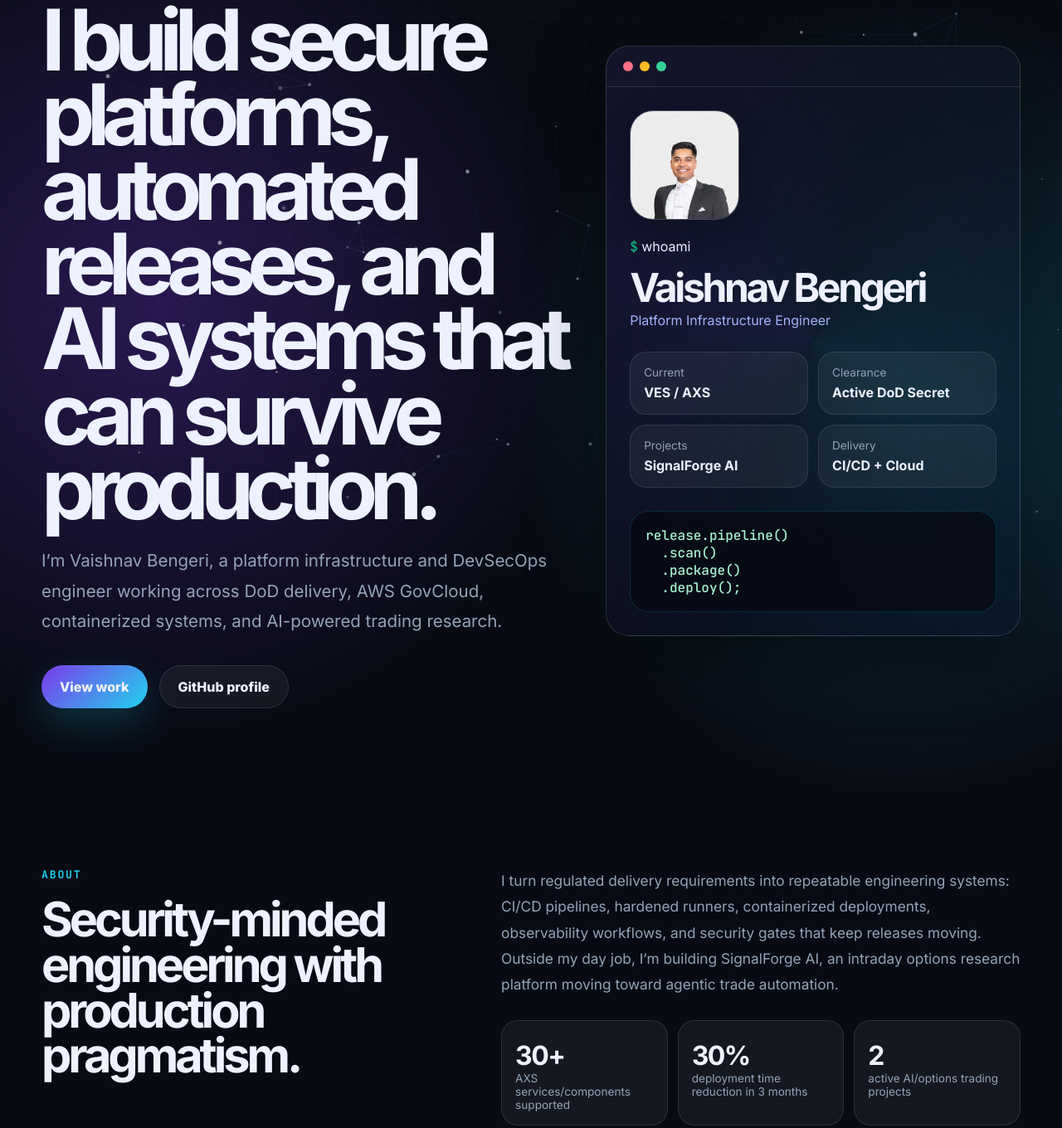
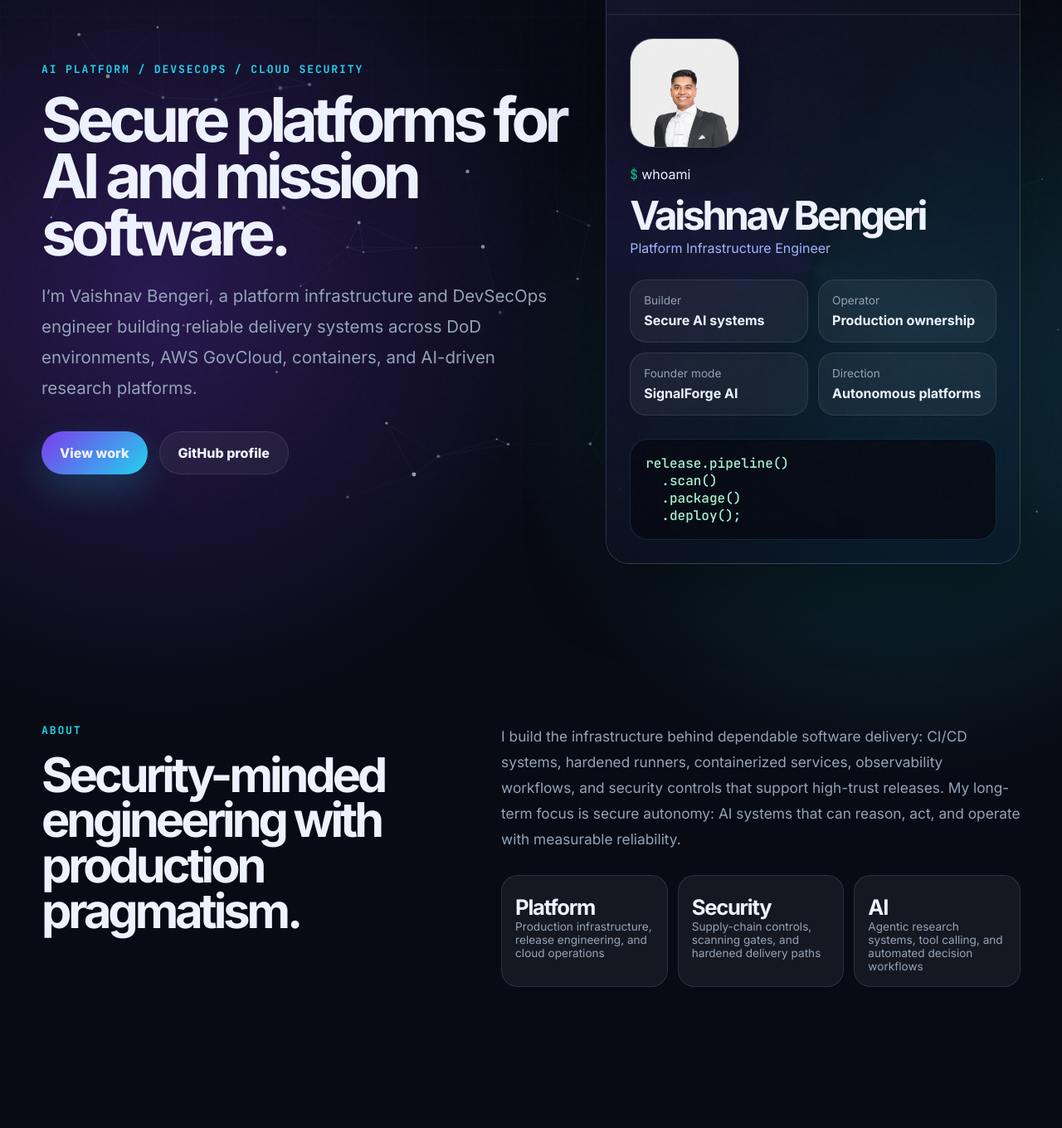
Before and after one commit to vaishnavb/vaishnavb.github.io, a plain HTML site: page index.html in a window 1280 px wide. Shown: the part 172-1532 px from the top of the page at 83% size. Drawn offline with Linux system fonts and the light colour scheme.

Commit message:
#2 - Polish hero and profile positioning

```diff
--- a/index.html
+++ b/index.html
@@ -47,11 +47,11 @@
         <div class="hero-copy reveal">
           <p class="eyebrow">AI Platform / DevSecOps / Cloud Security</p>
           <h1>
-            I build secure platforms, automated releases, and AI systems that can survive production.
+            Secure platforms for AI and mission software.
           </h1>
           <p class="hero-text">
-            I’m Vaishnav Bengeri, a platform infrastructure and DevSecOps engineer working across DoD delivery,
-            AWS GovCloud, containerized systems, and AI-powered trading research.
+            I’m Vaishnav Bengeri, a platform infrastructure and DevSecOps engineer building reliable delivery
+            systems across DoD environments, AWS GovCloud, containers, and AI-driven research platforms.
           </p>
           <div class="hero-actions">
             <a class="button primary magnetic" href="#work">View work</a>
@@ -69,10 +69,10 @@
             <h2>Vaishnav Bengeri</h2>
             <p class="muted">Platform Infrastructure Engineer</p>
             <div class="status-grid">
-              <div><span>Current</span><strong>VES / AXS</strong></div>
-              <div><span>Clearance</span><strong>Active DoD Secret</strong></div>
-              <div><span>Projects</span><strong>SignalForge AI</strong></div>
-              <div><span>Delivery</span><strong>CI/CD + Cloud</strong></div>
+              <div><span>Builder</span><strong>Secure AI systems</strong></div>
+              <div><span>Operator</span><strong>Production ownership</strong></div>
+              <div><span>Founder mode</span><strong>SignalForge AI</strong></div>
+              <div><span>Direction</span><strong>Autonomous platforms</strong></div>
             </div>
             <pre><code>release.pipeline()
   .scan()
@@ -89,15 +89,15 @@
         </div>
         <div class="about-content reveal delay-1">
           <p>
-            I turn regulated delivery requirements into repeatable engineering systems: CI/CD pipelines, hardened
-            runners, containerized deployments, observability workflows, and security gates that keep releases moving.
-            Outside my day job, I’m building SignalForge AI, an intraday options research platform moving toward
-            agentic trade automation.
+            I build the infrastructure behind dependable software delivery: CI/CD systems, hardened runners,
+            containerized services, observability workflows, and security controls that support high-trust releases.
+            My long-term focus is secure autonomy: AI systems that can reason, act, and operate with measurable
+            reliability.
           </p>
           <div class="stats">
-            <div><strong>30+</strong><span>AXS services/components supported</span></div>
-            <div><strong>30%</strong><span>deployment time reduction in 3 months</span></div>
-            <div><strong>2</strong><span>active AI/options trading projects</span></div>
+            <div><strong>Platform</strong><span>Production infrastructure, release engineering, and cloud operations</span></div>
+            <div><strong>Security</strong><span>Supply-chain controls, scanning gates, and hardened delivery paths</span></div>
+            <div><strong>AI</strong><span>Agentic research systems, tool calling, and automated decision workflows</span></div>
           </div>
         </div>
       </section>
@@ -117,13 +117,13 @@
             </div>
             <h3>SignalForge AI</h3>
             <p>
-              Intraday options trading research platform with scanner automation, simulated paper trades, outcome
-              tracking, risk dashboards, and AI-assisted approval analysis.
+              Intraday options research platform that connects scanner automation, simulated paper trades, outcome
+              tracking, risk dashboards, and AI-assisted trade analysis.
             </p>
             <ul class="compact-list">
-              <li>Built an inference layer with tool calling for trade analysis.</li>
+              <li>Built an inference layer with tool calling for structured trade review.</li>
               <li>Hosted on Google Cloud Run with GitHub Actions CI/CD.</li>
-              <li>Working toward agentic automation that can research, monitor, and execute autonomous trading workflows.</li>
+              <li>Developing toward agentic automation for research, monitoring, and autonomous workflow execution.</li>
             </ul>
             <a href="https://github.com/vaishnavb/SignalForge-AI" target="_blank" rel="noreferrer">View on GitHub →</a>
           </article>
@@ -132,13 +132,13 @@
             <span class="project-tag">Python / Options</span>
             <h3>Elite Options Scanner</h3>
             <p>
-              The gateway project and scanner engine behind SignalForge AI: a Python single-leg options scanner that
-              searches for high-probability intraday trade candidates.
+              Python scanner engine behind SignalForge AI, designed to surface single-leg options candidates for
+              intraday research and automated review.
             </p>
             <ul class="compact-list">
               <li>Scores candidate contracts using liquidity, pricing, expected return, and risk inputs.</li>
-              <li>Feeds the broader SignalForge workflow with structured trade opportunities.</li>
-              <li>Built completely in Python for fast research iteration and automation.</li>
+              <li>Feeds the broader SignalForge workflow with structured trade candidates.</li>
+              <li>Built in Python for fast research iteration and automation.</li>
             </ul>
             <a href="https://github.com/vaishnavb/elite-options-scanner" target="_blank" rel="noreferrer">View on GitHub →</a>
           </article>
@@ -147,7 +147,7 @@
             <span class="project-tag">DoD / DevSecOps</span>
             <h3>AXS Platform Delivery</h3>
             <p>
-              Mission-focused platform work for the Artillery Execution Suite at VES, spanning secure releases,
+              Platform and release engineering for the Artillery Execution Suite at VES, spanning secure delivery,
               infrastructure operations, Dockerized services, and AWS GovCloud deployment readiness.
             </p>
             <ul class="compact-list">
--- a/styles.css
+++ b/styles.css
@@ -190,11 +190,11 @@ p {
 }
 
 h1 {
-  max-width: 820px;
+  max-width: 760px;
   margin-bottom: 24px;
-  font-size: clamp(3.25rem, 8vw, 7.4rem);
-  line-height: 0.88;
-  letter-spacing: -0.095em;
+  font-size: clamp(2.85rem, 5.8vw, 5.9rem);
+  line-height: 0.92;
+  letter-spacing: -0.075em;
 }
 
 h2 {
@@ -403,7 +403,7 @@ code {
 
 .stats strong {
   color: var(--text);
-  font-size: 2rem;
+  font-size: clamp(1.35rem, 2vw, 2rem);
   letter-spacing: -0.05em;
 }
 
```
